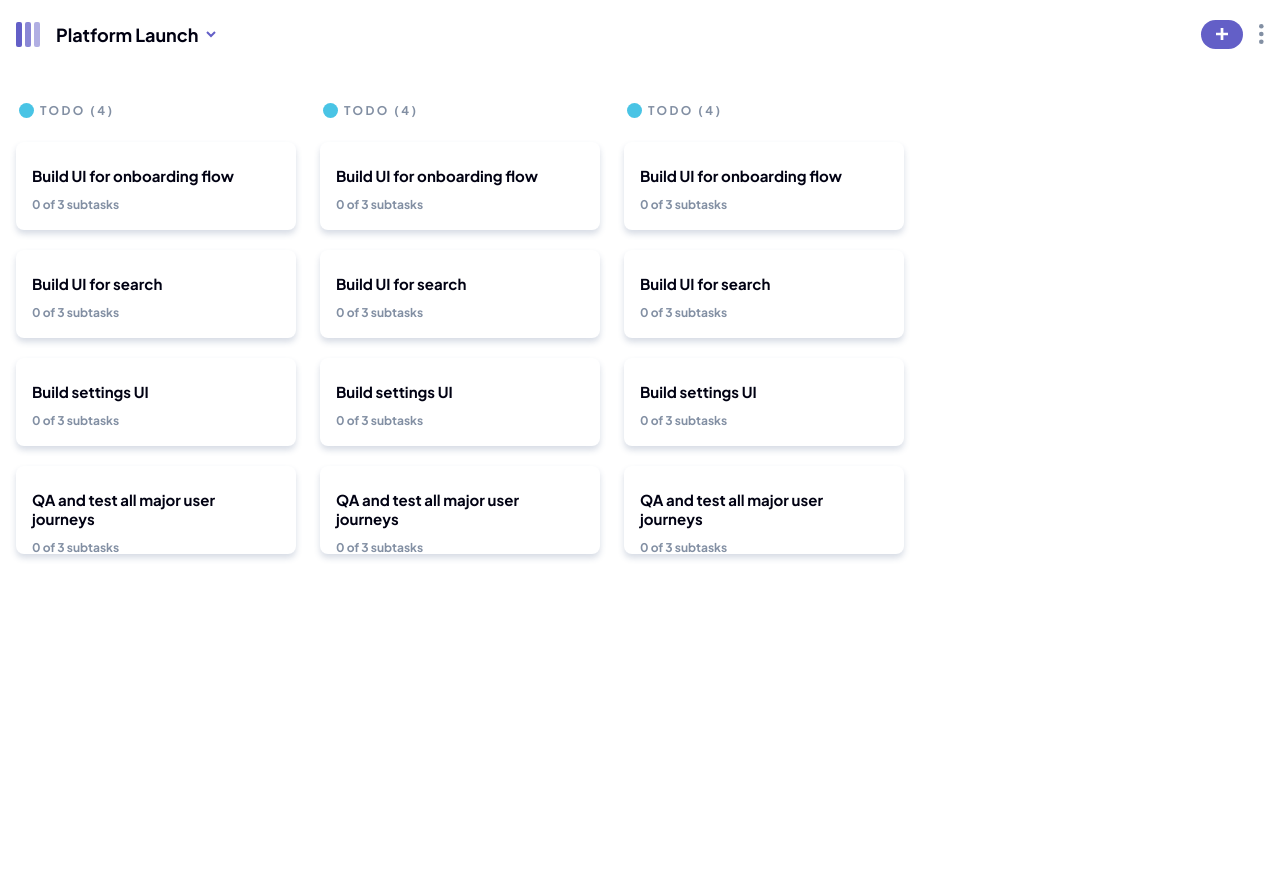
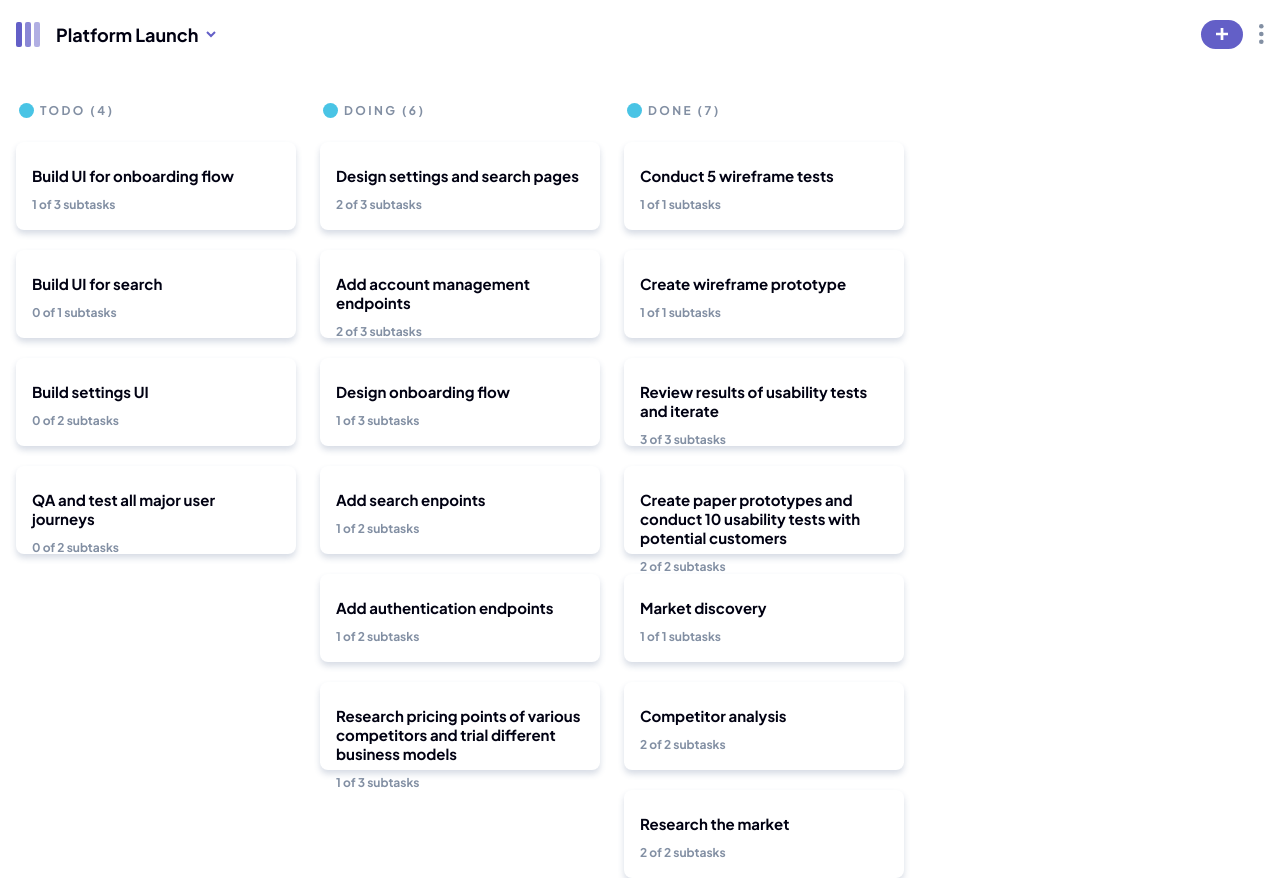
Before and after one commit to surrealgee/kanban-task-management-web-app, a React (Vite) app: page / in a window 1280 px wide. Before the commit the page ends 800 px from the top, so only its background shows below. Built offline with nearby package versions, Linux system fonts and the light colour scheme.

Commit message:
Start useData hook to read data from data file

```diff
--- a/src/App.jsx
+++ b/src/App.jsx
@@ -1,9 +1,13 @@
+import { useState } from "react";
+import useData from "./hooks/useData";
 import styled from "styled-components";
 
 import Header from "./components/Header";
 import Board from "./components/Board";
+import SelectBoardModal from "./components/modals/SelectBoardModal";
 
 function App() {
+  // const { boards } = useData();
   return (
     <StyledApp>
       <Header />
--- a/src/components/Board.jsx
+++ b/src/components/Board.jsx
@@ -1,14 +1,16 @@
 import styled from "styled-components";
 import Column from "./Column";
+import useData from "../hooks/useData";
 
 function Board() {
-  return (
-    <StyledBoard>
-      <Column />
-      <Column />
-      <Column />
-    </StyledBoard>
-  );
+  const { boardsData } = useData();
+  const { boards } = boardsData;
+
+  const columnsList = boards[0].columns.map((element) => (
+    <Column name={element.name} tasks={element.tasks} />
+  ));
+
+  return <StyledBoard>{columnsList}</StyledBoard>;
 }
 
 const StyledBoard = styled.main`
--- a/src/components/BoardSelector.jsx
+++ b/src/components/BoardSelector.jsx
@@ -2,11 +2,11 @@ import styled from "styled-components";
 import IconBoard from "../assets/icon-board.svg";
 import IconBoardWhite from "../assets/icon-board-white.svg";
 
-function BoardSelector({ selected }) {
+function BoardSelector({ name, selected }) {
   return (
     <StyledSelector selected={selected}>
       <img src={selected ? IconBoardWhite : IconBoard} alt="" />
-      <p>Plaftorm Launch</p>
+      <p>{name}</p>
     </StyledSelector>
   );
 }
--- a/src/components/Column.jsx
+++ b/src/components/Column.jsx
@@ -1,16 +1,17 @@
 import styled from "styled-components";
 import TaskCard from "./TaskCard";
 
-function Column() {
+function Column({ name, tasks }) {
+  const taskList = tasks.map((element) => (
+    <TaskCard title={element.title} subtasks={element.subtasks} />
+  ));
+
   return (
     <StyledColumn>
-      <h2>TODO (4)</h2>
-      <div className="tasks-grid">
-        <TaskCard title="Build UI for onboarding flow" />
-        <TaskCard title="Build UI for search" />
-        <TaskCard title="Build settings UI" />
-        <TaskCard title="QA and test all major user journeys" />
-      </div>
+      <h2>
+        {name.toUpperCase()} ({tasks.length})
+      </h2>
+      <div className="tasks-grid">{taskList}</div>
     </StyledColumn>
   );
 }
--- a/src/components/TaskCard.jsx
+++ b/src/components/TaskCard.jsx
@@ -1,10 +1,14 @@
 import styled from "styled-components";
 
-function TaskCard({ title }) {
+function TaskCard({ title, subtasks }) {
+  const completed = subtasks.filter((element) => element.isCompleted);
+
   return (
     <StyledTaskCard className="task">
       <h3>{title}</h3>
-      <p>0 of 3 subtasks</p>
+      <p>
+        {completed.length} of {subtasks.length} subtasks
+      </p>
     </StyledTaskCard>
   );
 }
--- a/src/components/modals/SelectBoardModal.jsx
+++ b/src/components/modals/SelectBoardModal.jsx
@@ -3,16 +3,21 @@ import BoardSelector from "../BoardSelector";
 import BtnNewBoard from "../utils/BtnNewBoard";
 import ThemeSelector from "../utils/ThemeSelector";
 
+import useData from "../../hooks/useData";
+
 function SelectBoardModal() {
+  const { boardsData } = useData();
+  const { boards } = boardsData;
+
+  const boardsList = boards.map((element) => (
+    <BoardSelector name={element.name} />
+  ));
+
   return (
     <StyledBackdrop>
       <StyledModal>
-        <h3>All Boards (3)</h3>
-        <div>
-          <BoardSelector selected />
-          <BoardSelector />
-          <BoardSelector />
-        </div>
+        <h3>All Boards ({boards.length})</h3>
+        <div>{boardsList}</div>
         <BtnNewBoard />
         <ThemeSelector />
       </StyledModal>
--- /dev/null
+++ b/src/hooks/useData.jsx
@@ -0,0 +1,12 @@
+import { useState } from "react";
+import data from "../data.json";
+
+function useData() {
+  const [boardsData, setBoardsData] = useState(data);
+
+  //   console.log(boardsData);
+
+  return { boardsData };
+}
+
+export default useData;
```
Also changed, not shown: src/data.json (line endings or trailing spaces).
